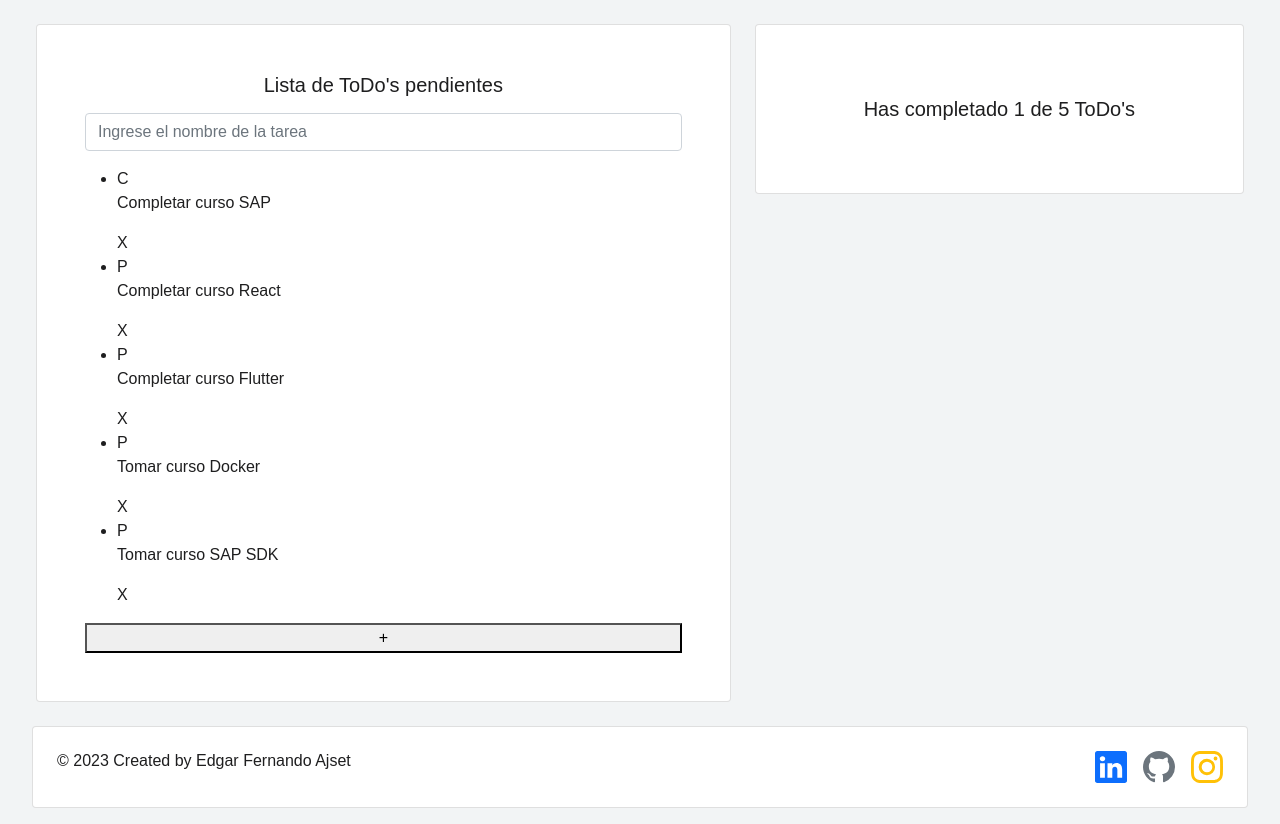
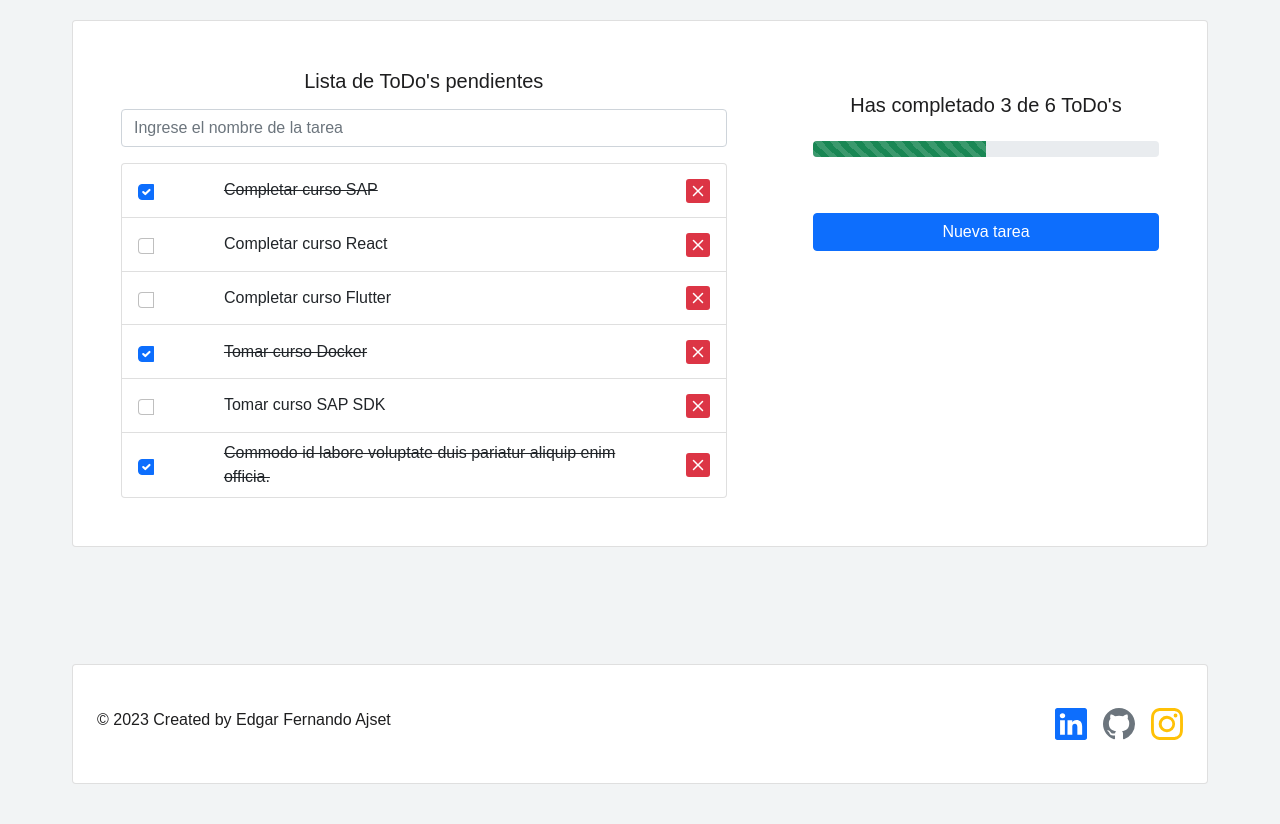
Before and after one commit to FernandoAjset/ToDo-React, a React (Create React App) app: page / in a window 1280 px wide. After the commit the page ends 800 px from the top, so only its background shows below. Built offline with nearby package versions, Linux system fonts and the light colour scheme.

Commit message:
Cambios en estilos con bootstrap.

```diff
--- a/src/App.js
+++ b/src/App.js
@@ -21,20 +21,25 @@ const todos = [
   },
   {
     text: "Tomar curso Docker",
-    complete: false,
+    complete: true,
   },
   {
     text: "Tomar curso SAP SDK",
     complete: false,
+  },
+  {
+    text: "Commodo id labore voluptate duis pariatur aliquip enim officia.",
+    complete: true,
   },
 ];
 
 function App() {
   return (
     <React.Fragment>
-      <div className="d-block d-sm-flex justify-content-between mt-4">
-        <div className="container col-sm-7 col-12">
-          <div className="card p-5">
+      <div className="px-sm-5 container d-flex flex-column justify-content-between">
+        <div className="px-0 m-0">
+          <div className="d-sm-flex d-block flex-sm-row flex-column card p-sm-5 p-3 justify-content-between">
+            <div className="col-sm-7 col-12">
               <h5 className="card-title text-center mb-3">
                 Lista de ToDo's pendientes
               </h5>
@@ -48,19 +53,18 @@ function App() {
                   />
                 ))}
               </TodoList>
-            <CreateTodoButton />
             </div>
-        </div>
-        <div className="container col-sm-5 col-12">
-          <div className="p-5 card mt-3 mt-sm-0">
+            <div className="col-sm-4 col-12">
               <TodoCounter
                 completed={todos.filter((t) => t.complete).length}
                 total={todos.length}
               />
+              <CreateTodoButton />
             </div>
           </div>
         </div>
         <Footer />
+      </div>
     </React.Fragment>
   );
 }
--- a/src/CreateTodoButton.js
+++ b/src/CreateTodoButton.js
@@ -2,7 +2,7 @@ import React from "react";
 
 function CreateTodoButton() {
     return (
-        <button>+</button>
+        <button className="mt-5 btn btn-primary col-12">Nueva tarea</button>
     );
 }
 
--- a/src/Footer.js
+++ b/src/Footer.js
@@ -1,11 +1,17 @@
+import { socialMediaData } from "./constants/social_media_data";
+
 function Footer() {
   return (
-    <div className="px-2 my-4 col">
-      <footer className="card d-flex flex-row justify-content-between p-4">
+      <footer className="footer card d-flex flex-block flex-sm-row justify-content-between p-4 mb-3 mt-4">
         <h6>© 2023 Created by Edgar Fernando Ajset</h6>
-        <ul className="nav justify-content-end list-unstyled d-flex">
+        <ul className="nav justify-content-center justify-content-sm-end list-unstyled d-flex mt-sm-0 mt-2">
           <li className="ms-3">
-            <a className="text-body-secondary" href="/">
+            <a
+              className="text-body-secondary"
+              rel="noreferrer"
+              target="_blank"
+              href={socialMediaData.linkedin}
+            >
               <svg
                 xmlns="http://www.w3.org/2000/svg"
                 width="32"
@@ -19,7 +25,12 @@ function Footer() {
             </a>
           </li>
           <li className="ms-3">
-            <a className="text-body-secondary" href="/">
+            <a
+              className="text-body-secondary"
+              rel="noreferrer"
+              target="_blank"
+              href={socialMediaData.github}
+            >
               <svg
                 xmlns="http://www.w3.org/2000/svg"
                 width="32"
@@ -33,7 +44,7 @@ function Footer() {
             </a>
           </li>
           <li className="ms-3">
-            <a href="/">
+            <a rel="noreferrer" target="_blank" href={socialMediaData.instagram}>
               <svg
                 xmlns="http://www.w3.org/2000/svg"
                 width="32"
@@ -48,7 +59,6 @@ function Footer() {
           </li>
         </ul>
       </footer>
-    </div>
   );
 }
 
--- a/src/TodoCounter.js
+++ b/src/TodoCounter.js
@@ -3,10 +3,24 @@ import "./TodoCounter.css";
 
 function TodoCounter({ total, completed }) {
   return (
-    <div>
+    <div className="my-2">
       <h5 className="card-title text-center my-4">
         Has completado {completed} de {total} ToDo's
       </h5>
+      <div className="progress">
+        <div
+          style={
+            completed === 0
+              ? { width: "0%" }
+              : { width: `${(completed / total) * 100}%` }
+          }
+          className="progress-bar progress-bar-striped bg-success"
+          role="progressbar"
+          aria-valuenow="10"
+          aria-valuemin="0"
+          aria-valuemax="100"
+        ></div>
+      </div>
     </div>
   );
 }
--- /dev/null
+++ b/src/TodoItem.css
@@ -0,0 +1,6 @@
+.btn-custom-transparent {
+    background-color: transparent;
+    border-color: transparent;
+    border: none;
+    box-shadow: none;
+}
--- a/src/TodoItem.js
+++ b/src/TodoItem.js
@@ -1,11 +1,33 @@
 import React from "react";
+import "./TodoItem.css";
 
 function TodoItem(props) {
   return (
-    <li>
-      <span>{props.complete ? "C" : "P"}</span>
-      <p>{props.text}</p>
-      <span>X</span>
+    <li className="list-group-item list-group-item-action p-2">
+      <div className="input-group d-flex justify-content-between align-items-center">
+        <input
+          type="checkbox"
+          checked={props.complete}
+          className="form-check-input mx-2"
+        ></input>
+        <span
+          className={`ml-2 col-8 ${props.complete && "text-decoration-line-through"}`}
+        >
+          {props.text}
+        </span>
+        <button className="btn btn-custom-transparent px-2">
+          <svg
+            xmlns="http://www.w3.org/2000/svg"
+            width="24"
+            height="24"
+            fill="currentColor"
+            className="bi bi-x-square-fill text-danger"
+            viewBox="0 0 16 16"
+          >
+            <path d="M2 0a2 2 0 0 0-2 2v12a2 2 0 0 0 2 2h12a2 2 0 0 0 2-2V2a2 2 0 0 0-2-2zm3.354 4.646L8 7.293l2.646-2.647a.5.5 0 0 1 .708.708L8.707 8l2.647 2.646a.5.5 0 0 1-.708.708L8 8.707l-2.646 2.647a.5.5 0 0 1-.708-.708L7.293 8 4.646 5.354a.5.5 0 1 1 .708-.708" />
+          </svg>
+        </button>
+      </div>
     </li>
   );
 }
--- a/src/TodoList.js
+++ b/src/TodoList.js
@@ -3,7 +3,7 @@ import React from "react";
 
 function TodoList({children}){
     return (
-        <ul>
+        <ul className="list-group">
             {children}
         </ul>
     );
--- /dev/null
+++ b/src/constants/social_media_data.js
@@ -0,0 +1,7 @@
+const socialMediaData ={
+    linkedin : "https://www.linkedin.com/in/edgar-fernando-ajset-nimacach%C3%A9-3a52951ba/",
+    instagram : "https://www.instagram.com/fer_ajset/",
+    github:"https://github.com/FernandoAjset"
+} ;
+
+export {socialMediaData};
--- a/src/index.css
+++ b/src/index.css
@@ -11,3 +11,22 @@ body {
   position: relative;
   min-height: 100vh;
 }
+
+.footer {
+  position: relative;
+  min-width: 100%;
+  height: 120px; /* Altura fija del footer */
+  align-items: center;
+}
+
+body, html {
+  height: 100%;
+  width: 100%;
+}
+
+.container {
+  min-height: 100%;
+  min-width: 100%;
+  position: absolute;
+  padding-top: 20px;
+}
```
Lines whose indentation alone changed are shown as unchanged.
